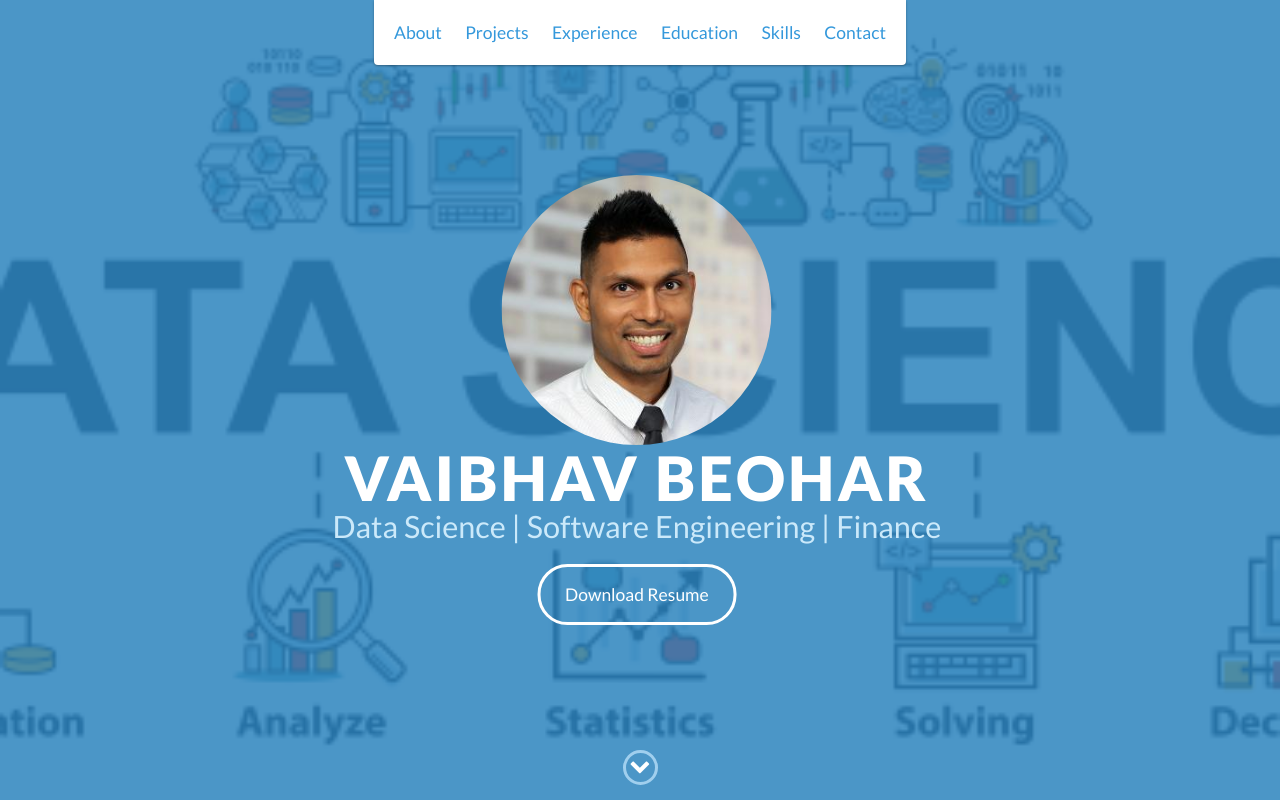
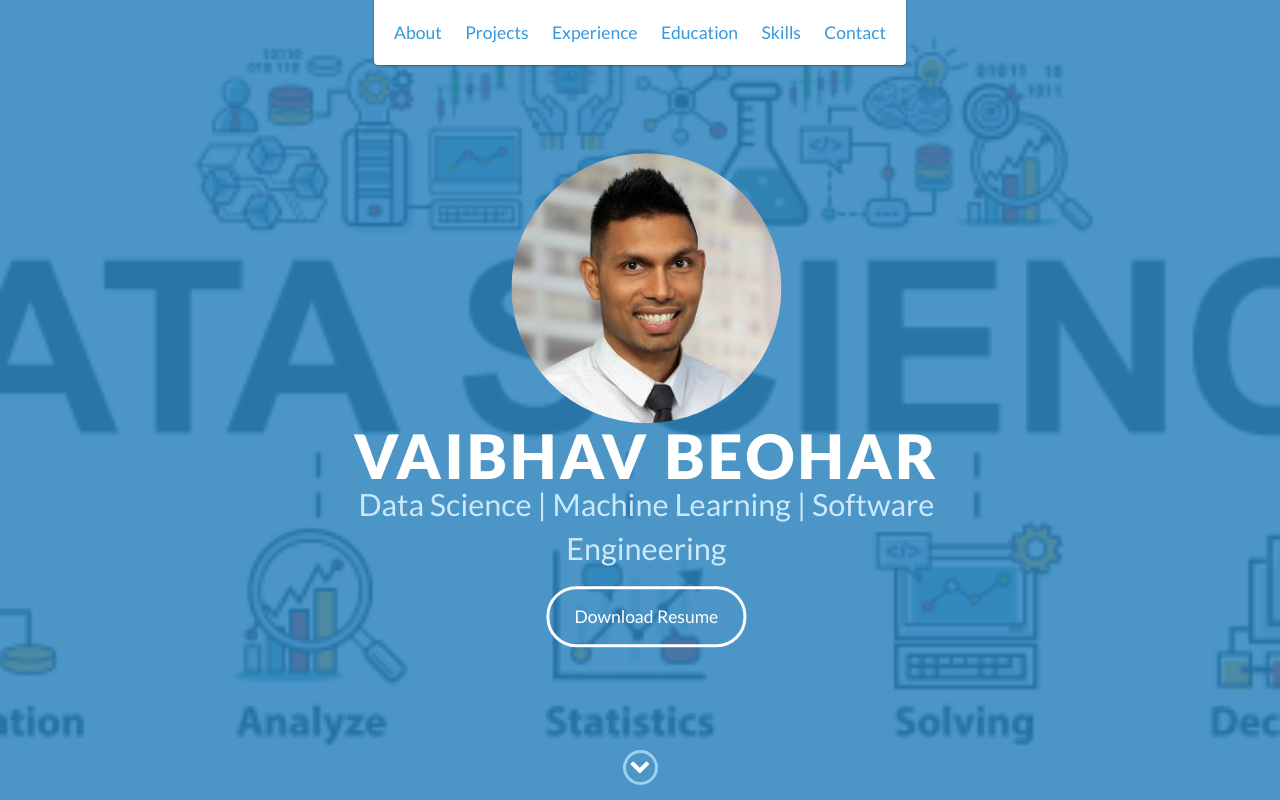
Before and after one commit to vbeohar/vbeohar.github.io, a website: page index.html in a window 1280 px wide. Shown: the top 800 px of the page. Drawn offline with nearby package versions, Linux system fonts and the light colour scheme.

Commit message:
Added new resume version

```diff
--- a/index.html
+++ b/index.html
@@ -52,7 +52,7 @@
                 <img class="round-img" src="images/profile-pic.jpg" />
             </div>
             <h1>Vaibhav Beohar</h1>
-            <h2>Data Science | Software Engineering | Finance</h2>
+            <h2>Data Science | Machine Learning | Software Engineering</h2>
             <a href="docs/VaibhavBeohar_Resume.pdf" class="btn-rounded-white">Download Resume</a>
         </div>
         <!-- End #lead-content -->
```
Also changed, not shown: 1 other file.
